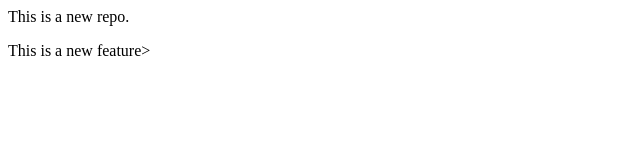
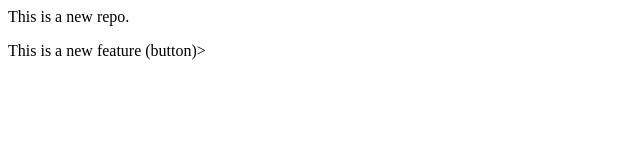
Before and after one commit to lakshaybxt/localRepo, a plain HTML site: page index.html in a window 1280 px wide. Shown: the full height of the page, 0-640 px from the left. Drawn offline with Linux system fonts and the light colour scheme.

Commit message:
Add button

```diff
--- a/index.html
+++ b/index.html
@@ -1,2 +1,2 @@
 <p>This is a new repo.</p>
-<p>This is a new feature></p>
+<p>This is a new feature (button)></p>
```
